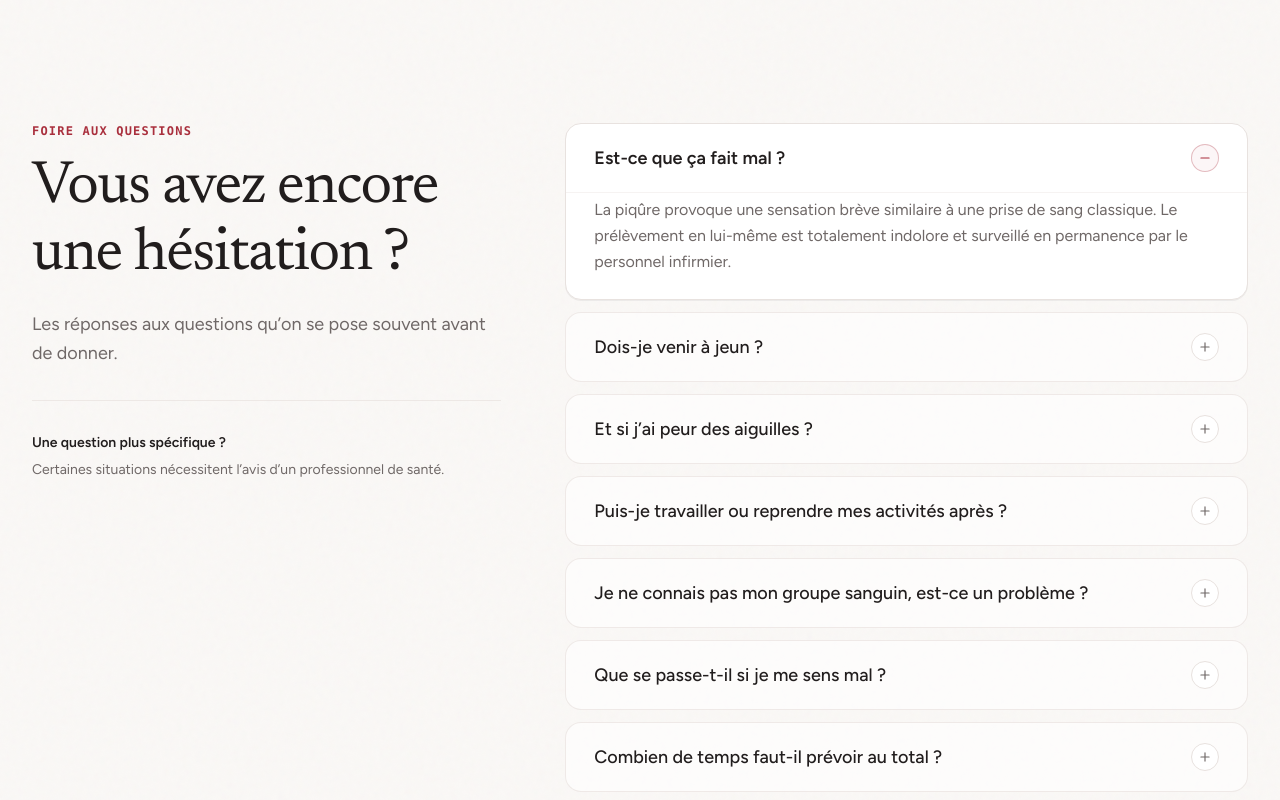
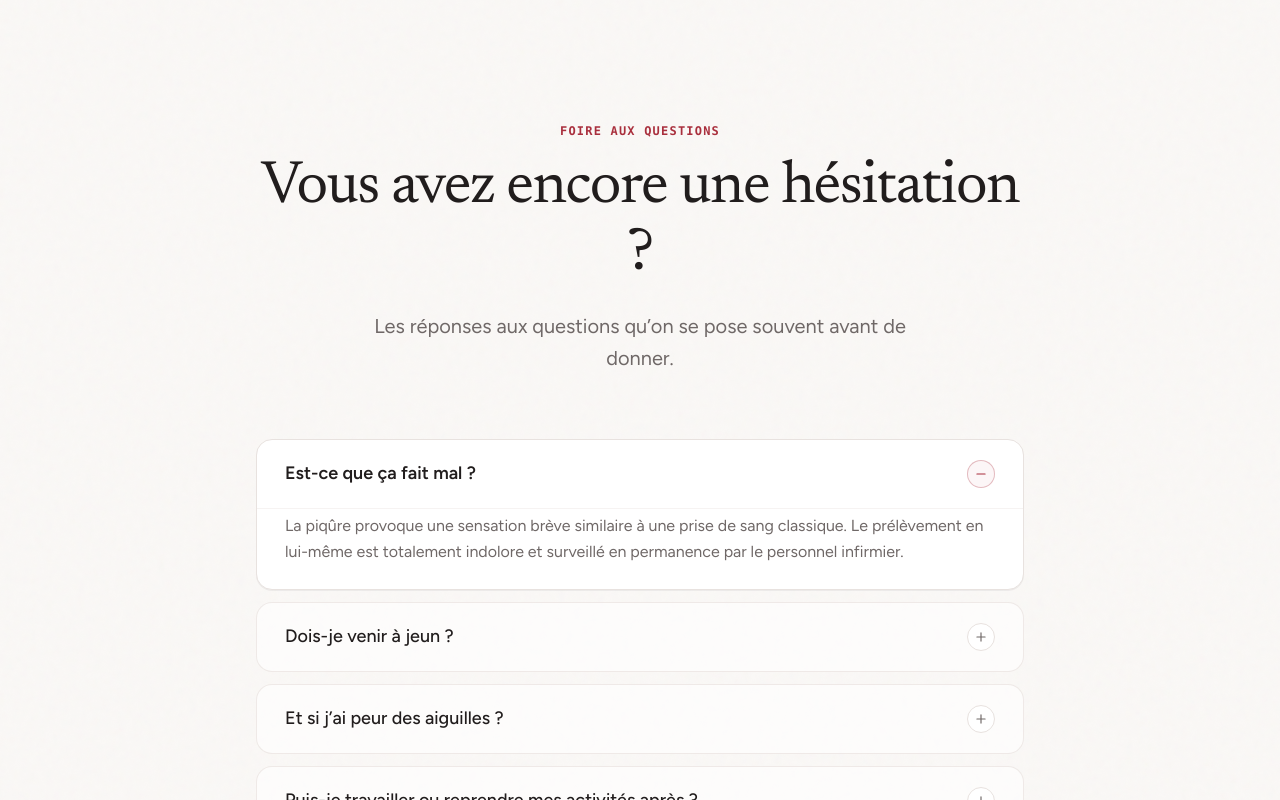
Before and after one commit to SergeCodeur/hemora, a Next.js app: page / in a window 1280 px wide. Shown: the part 7220-8020 px from the top of the page. Built offline with nearby package versions, Linux system fonts and the light colour scheme.

Commit message:
refactor(faq): center layout to create rhythmic alternation with reserves section

```diff
--- a/src/components/sections/faq-section.tsx
+++ b/src/components/sections/faq-section.tsx
@@ -67,15 +67,12 @@ export function FAQSection() {
       aria-labelledby="faq-title"
     >
       <Container size="default">
-        <div className="grid grid-cols-1 lg:grid-cols-12 gap-12 lg:gap-16 items-start">
+        <div className="max-w-3xl mx-auto space-y-12 sm:space-y-16">
 
           {/* ========================================================================= */}
-          {/* COLONNE GAUCHE (ÉDITORIALE & STICKY SUR DESKTOP)                         */}
+          {/* EN-TÊTE ÉDITORIAL CENTRÉ                                                 */}
           {/* ========================================================================= */}
-          <div className="lg:col-span-5 space-y-8 lg:sticky lg:top-12">
-
-            {/* Titre & intro */}
-            <div className="space-y-4">
+          <div className="text-center space-y-4">
             <span className="text-xs font-mono font-semibold uppercase tracking-widest text-hemora-red block">
               Foire aux questions
             </span>
@@ -85,27 +82,15 @@ export function FAQSection() {
             >
               Vous avez encore une hésitation ?
             </h2>
-              <p className="text-hemora-muted text-base sm:text-lg leading-relaxed pt-1">
+            <p className="text-hemora-muted text-base sm:text-lg md:text-xl font-normal leading-relaxed max-w-xl mx-auto pt-1">
               Les réponses aux questions qu’on se pose souvent avant de donner.
             </p>
           </div>
 
-            {/* Note discrète pour situation spécifique (Desktop) */}
-            <div className="hidden lg:block pt-8 border-t border-hemora-border/70 space-y-1.5">
-              <p className="text-sm font-semibold text-hemora-text">
-                Une question plus spécifique ?
-              </p>
-              <p className="text-sm text-hemora-muted leading-relaxed">
-                Certaines situations nécessitent l’avis d’un professionnel de santé.
-              </p>
-            </div>
-
-          </div>
-
           {/* ========================================================================= */}
-          {/* COLONNE DROITE (ACCORDÉON FAQ LINÉAIRE ÉPURÉ)                            */}
+          {/* ACCORDÉON FAQ CENTRÉ ÉPURÉ (COLONNE UNIQUE)                              */}
           {/* ========================================================================= */}
-          <div className="lg:col-span-7 space-y-3">
+          <div className="space-y-3">
             {faqs.map((faq, idx) => {
               const isOpen = openIndex === idx;
               const contentId = `faq-answer-${idx}`;
@@ -172,10 +157,13 @@ export function FAQSection() {
                 </div>
               );
             })}
+          </div>
 
-            {/* Note discrète pour situation spécifique (Mobile uniquement) */}
-            <div className="lg:hidden pt-8 mt-6 border-t border-hemora-border/70 space-y-1.5 text-center sm:text-left">
-              <p className="text-sm font-semibold text-hemora-text">
+          {/* ========================================================================= */}
+          {/* NOTE DE SITUATION SPÉCIFIQUE CENTRÉE                                      */}
+          {/* ========================================================================= */}
+          <div className="pt-6 border-t border-hemora-border/70 text-center space-y-1.5 max-w-lg mx-auto">
+            <p className="text-sm sm:text-base font-semibold text-hemora-text">
               Une question plus spécifique ?
             </p>
             <p className="text-sm text-hemora-muted leading-relaxed">
@@ -184,8 +172,6 @@ export function FAQSection() {
           </div>
 
         </div>
-
-        </div>
       </Container>
     </section>
   );
```
Lines whose indentation alone changed are shown as unchanged.
